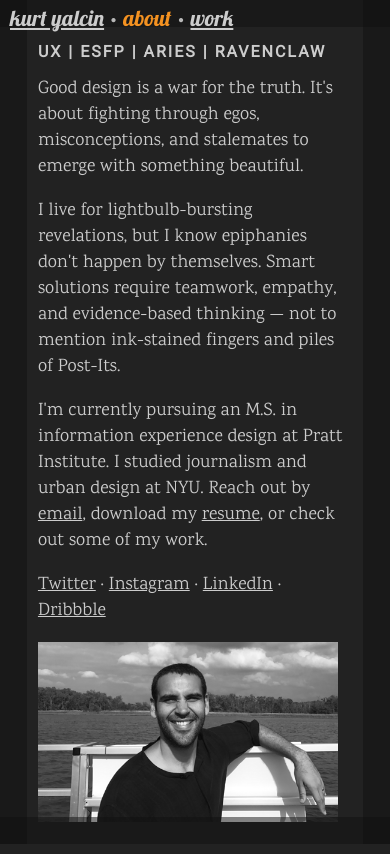
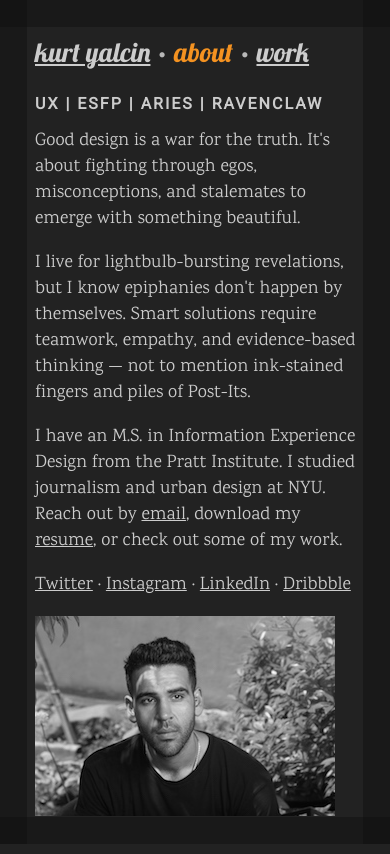
Before and after one commit to kurtsy/portfolio, a Python web app: template templates/index0.html in a window 390 px wide. Run offline with Jinja, Linux system fonts and the light colour scheme; the template is opened without the code that fills it, so the values that code supplies are empty.

Commit message:
update about and profile image
post graduation updates

```diff
--- a/static/css/main.css
+++ b/static/css/main.css
@@ -594,7 +594,7 @@ h1 {
     padding-bottom: 2%;
 }
 
-#homebutton {
+/*#homebutton {
   color: #B8B8B8;
   font-family: 'Lobster', cursive;
   font-size: 22px;
@@ -609,7 +609,7 @@ h1 {
   left: 10px;
   z-index: 100;
   opacity: 0.8;
-}
+}*/
 
 nav {
   color: #B8B8B8;
@@ -671,10 +671,10 @@ footer {
 }
 
 #intro-page{
-  display: block;
+/*  display: block;*/
   width: 84%;
-  position: static;
-  margin: auto;
+/*  position: static;*/
+/*  margin: auto;*/
 }
 
 /*.logo {
--- a/templates/index0.html
+++ b/templates/index0.html
@@ -52,14 +52,14 @@
         <h3>UX | ESFP | Aries | Ravenclaw</h3>
         <p>Good design is a war for the truth. It's about fighting through egos, misconceptions, and stalemates to emerge with something beautiful.</p>
         <p>I live for lightbulb-bursting revelations, but I know epiphanies don't happen by themselves. Smart solutions require teamwork, empathy, and evidence-based thinking &mdash; not to mention ink-stained fingers and piles of Post-Its.</p>
-        <p>I'm currently pursuing an M.S. in information experience design at Pratt Institute. I studied journalism and urban design at NYU. Reach out by <a href="mailto:kyalcin@gmail.com?subject=Hi!">email</a>, download my <a href="static/img/kurtyalcin_resume2018.pdf">resume</a>, or check out some of my work.</p>
+        <p>I have an M.S. in Information Experience Design from the Pratt Institute. I studied journalism and urban design at NYU. Reach out by <a href="mailto:kyalcin@gmail.com?subject=Hi!">email</a>, download my <a href="static/img/kurtyalcin_resume2018.pdf">resume</a>, or check out some of my work.</p>
         <p>
         <a href="https://twitter.com/kurtduranyalcin" target="_blank">Twitter</a> &middot;
         <a href="https://www.instagram.com/kurtsy/" target="_blank">Instagram</a> &middot;
         <a href="https://www.linkedin.com/in/kurtduranyalcin/" target="_blank">LinkedIn</a> &middot;
         <a href="https://dribbble.com/kurtsy" target="_blank">Dribbble</a>
         </p>
-        <img class="logo" src="static/img/profile.png" alt="">
+        <img class="logo" src="static/img/cancermoon.jpg" alt="">
         <footer></footer>
     </body>
 </html>
```
Also changed, not shown: static/img/cancermoon.JPG (added).
